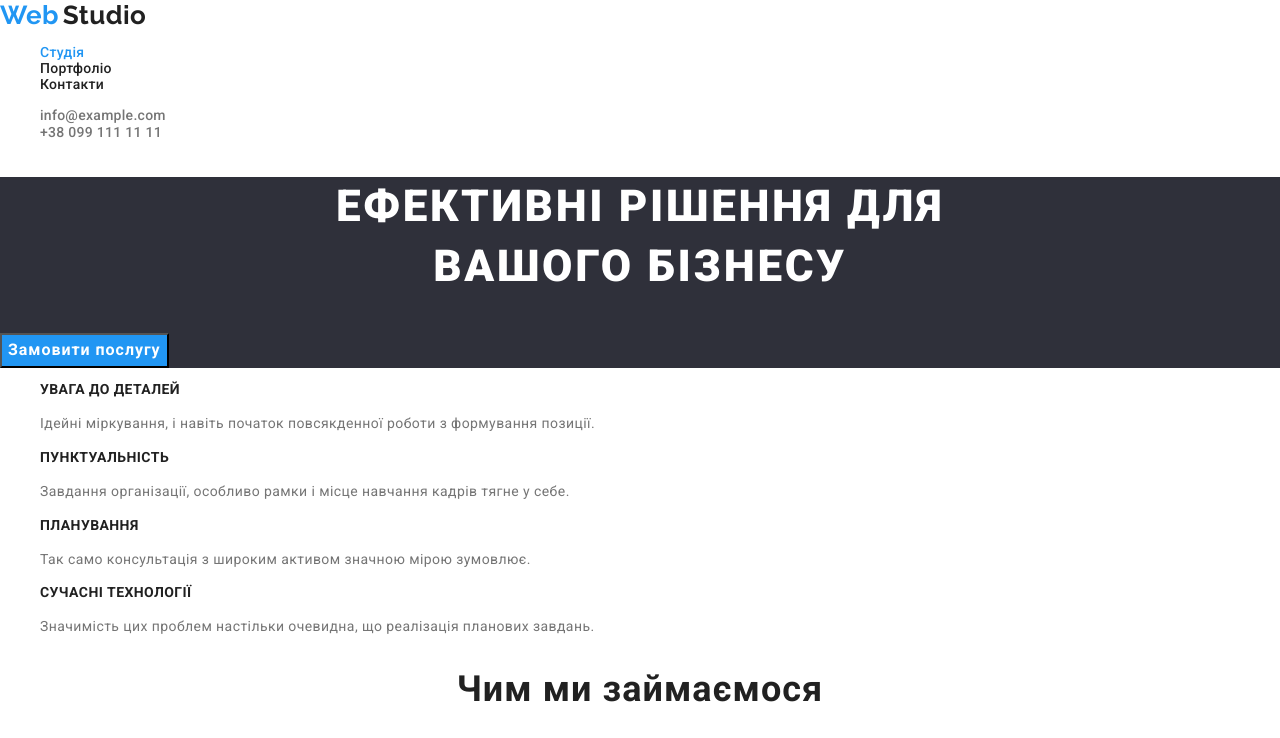
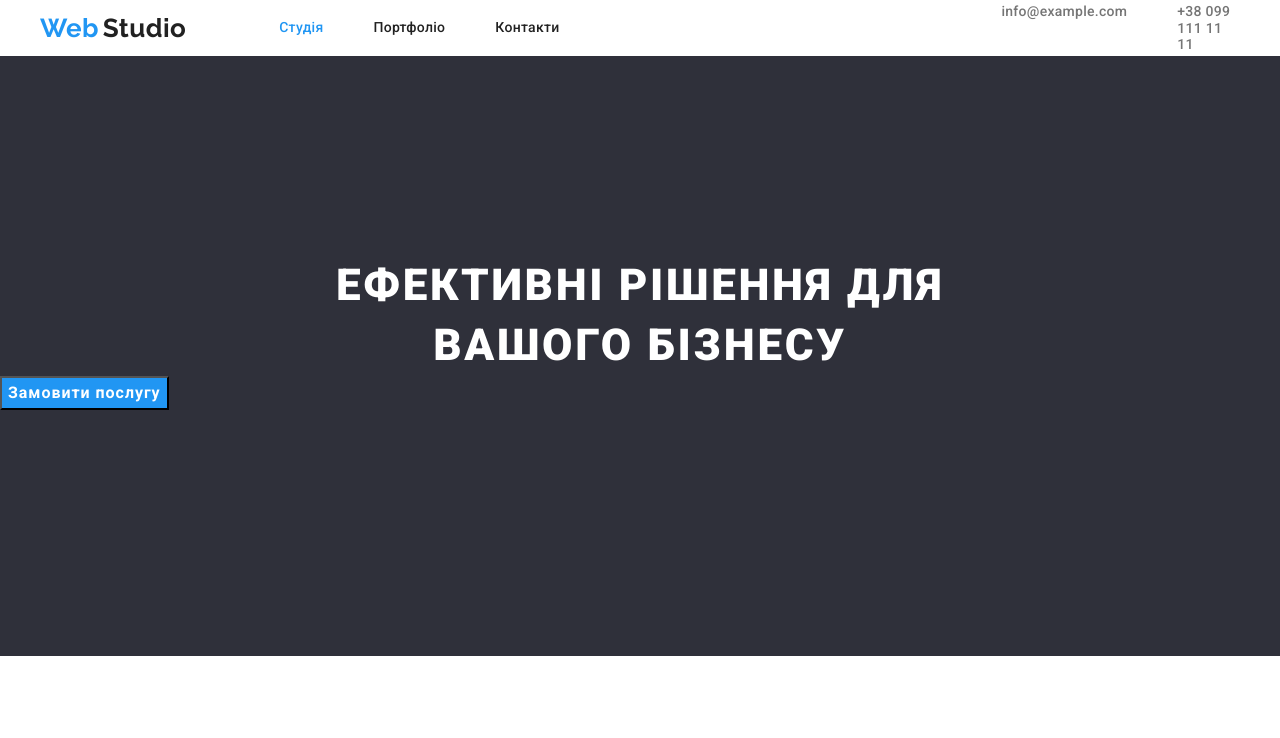
Before and after one commit to YaroslavaSenko/goit-markup-hw-03, a plain HTML site: page index.html in a window 1280 px wide. Shown: the top 738 px of the page. Drawn offline with nearby package versions, Linux system fonts and the light colour scheme.

Commit message:
Update styles.css

```diff
--- a/css/styles.css
+++ b/css/styles.css
@@ -32,9 +32,11 @@ line-height: 1.19;
 
 }
 .logo-web{
+    margin-right: 0px;
 color: var(--accent-color);
 }
 .logo-stydio{
+
 color: var(--title-text-color);
 }
 .logo-footer{
@@ -42,19 +44,58 @@ color: var(--title-text-color);
 }
 ul{
     list-style: none;
+    margin-top: 0px;
+    margin-bottom: 0px;
+    padding-left: 0px;
 }
 a{
     text-decoration: none;
 }
 
+h1, h2{
+    margin-top: 0px;
+    margin-bottom: 0px;
+}
+
+/* conteiner */
+.conteiner{
+    width: 1200px;
+    margin-left: auto;
+    margin-right: auto;
+}
+
+
 /* верхня лінія */
+.page-header-conteiner{
+display: flex;
+align-items: center;
+width: 1200px;
+margin-left: auto;
+margin-right: auto;
+}
+
+.site-nav{
+    display: flex;
+    margin-left: 93px;
+}
 .site-nav,.link {
+padding-top: 20px;
+padding-bottom: 20px;
+
 color: var(--title-text-color);
 text-decoration: none;
 font-weight: 500;
 font-size: 14px;
 line-height: 1.14;
 letter-spacing: 0.02em;
+
+
+}
+.item{
+
+}
+.site-nav .item + .item{
+    margin-left: 50px;
 
 }
 
@@ -65,6 +106,14 @@ letter-spacing: 0.02em;
     color: var(--accent-color);
 }
 
+/* Auth nav */
+.auth-nav{
+display: flex;
+margin-left: auto;
+}
+.auth-nav .item + .item{
+    margin-left: 50px;
+}
 .mail-nav{
    color: var(--primary-text-color);
    text-decoration: none;
@@ -72,6 +121,7 @@ letter-spacing: 0.02em;
 font-size: 14px;
 line-height: 1.14;
 letter-spacing: 0.02em;
+
 }
 .mail-nav:hover, .mail-nav:focus{
     color: var(--accent-color);
@@ -90,9 +140,11 @@ letter-spacing: 0.02em;
 }
 /* шапка */
 .hero{
+    height: 600px;
     background-color:var(--background-color2)
 }
 .hero-title{
+ padding-top: 200px;
  color: var(--background-color);
 font-weight: 900;
 font-size: 44px;
@@ -100,8 +152,12 @@ line-height: 1.36;
 text-align: center;
 letter-spacing: 0.06em;
 text-transform: uppercase;
+text-decoration: none;
 }
+
 .hero-button{
+    display: flex;
+    justify-content: center;
 font-family: inherit;
 cursor: pointer;
 background-color: var(--accent-color);
@@ -109,7 +165,7 @@ color: var(--background-color);
 font-weight: 700;
 font-size: 16px;
 line-height: 1.8;
-display: flex;
+
 align-items: center;
 text-align: center;
 letter-spacing: 0.06em;
@@ -144,6 +200,17 @@ color: var(--black-color2);
     clip: rect(0 0 0 0);
     clip-path: inset(50%);
     margin: -1px;
+}
+.features{
+    display: flex;
+
+    height: 98px;
+    margin-top: 94px;
+    margin-bottom: 94px;
+   justify-content:space-between
+}
+.features-list + .features-list{
+    margin-left: 30px;
 }
 .features-title{
 color: var(--title-text-color);
@@ -180,8 +247,13 @@ letter-spacing: 0.03em;
 text-decoration: none;
 color: var(--primary-text-color);
 }
-
+ /* чим ми займаємось */
+.work-images{
+    justify-content:space-between;
+    margin-bottom: 94px;
+}
 .title{
+    margin-bottom: 50px;
     color: var(--black-color2);
     font-weight: 700;
     font-size: 36px;
@@ -193,6 +265,26 @@ color: var(--primary-text-color);
 /* Наша команда */
 .team{
     background-color:var(--background-color3)
+}
+
+.title-team{
+    padding-top: 94px;
+
+    color: var(--title-text-color);
+    font-weight: 700;
+font-size: 36px;
+line-height: 1.16px;
+text-align: center;
+letter-spacing: 0.03em;
+}
+
+.team-list{
+    padding-top: 50px;
+    justify-content: center;
+
+}
+.team-images + .team-images{
+margin-left: 30px;
 }
 .team-person{
 font-weight: 500;
@@ -213,6 +305,7 @@ color: var(--primary-text-color);
 }
 /* Підвал */
 .address{
+    padding-top: 60px;
     background-color: var(--background-color2);
 }
 .address-link{
```
